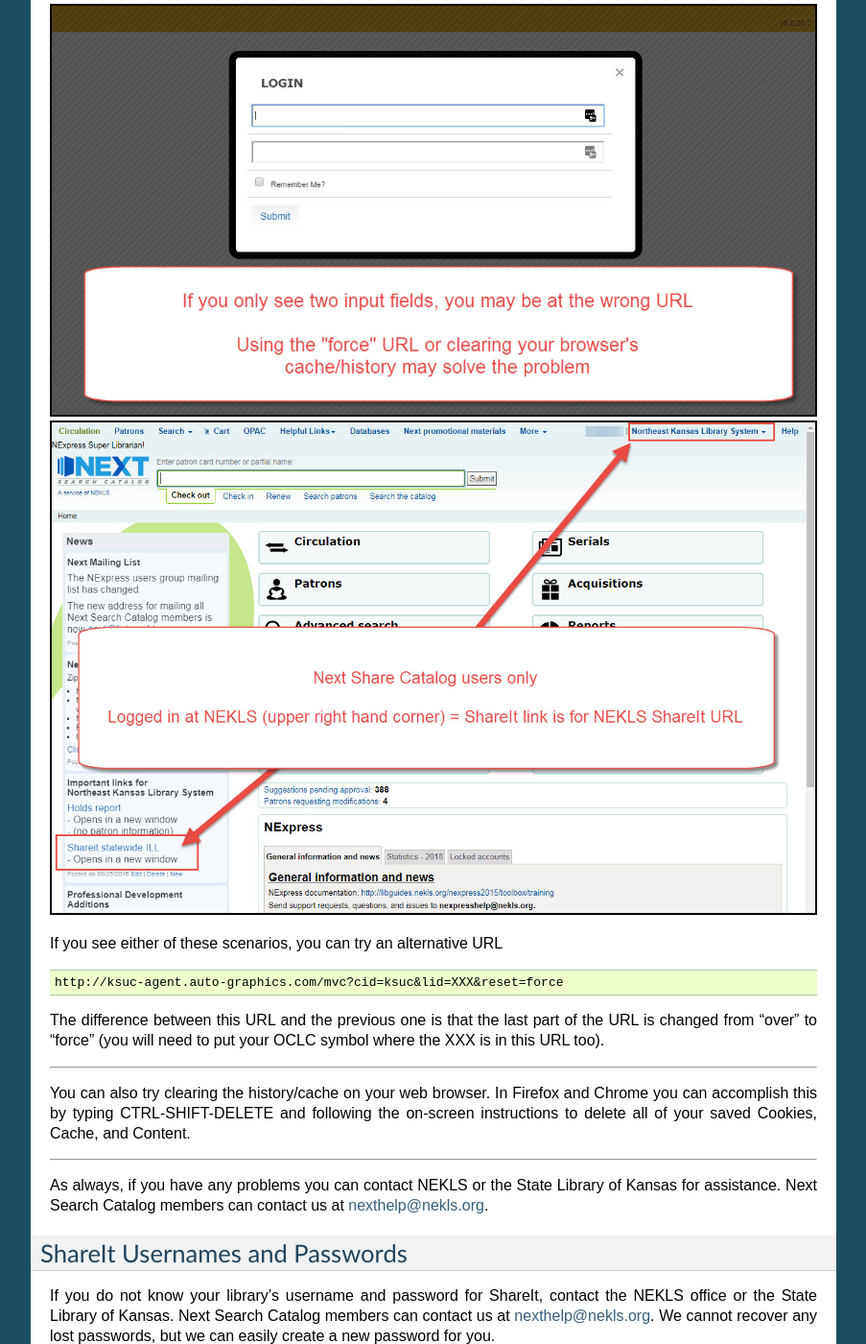
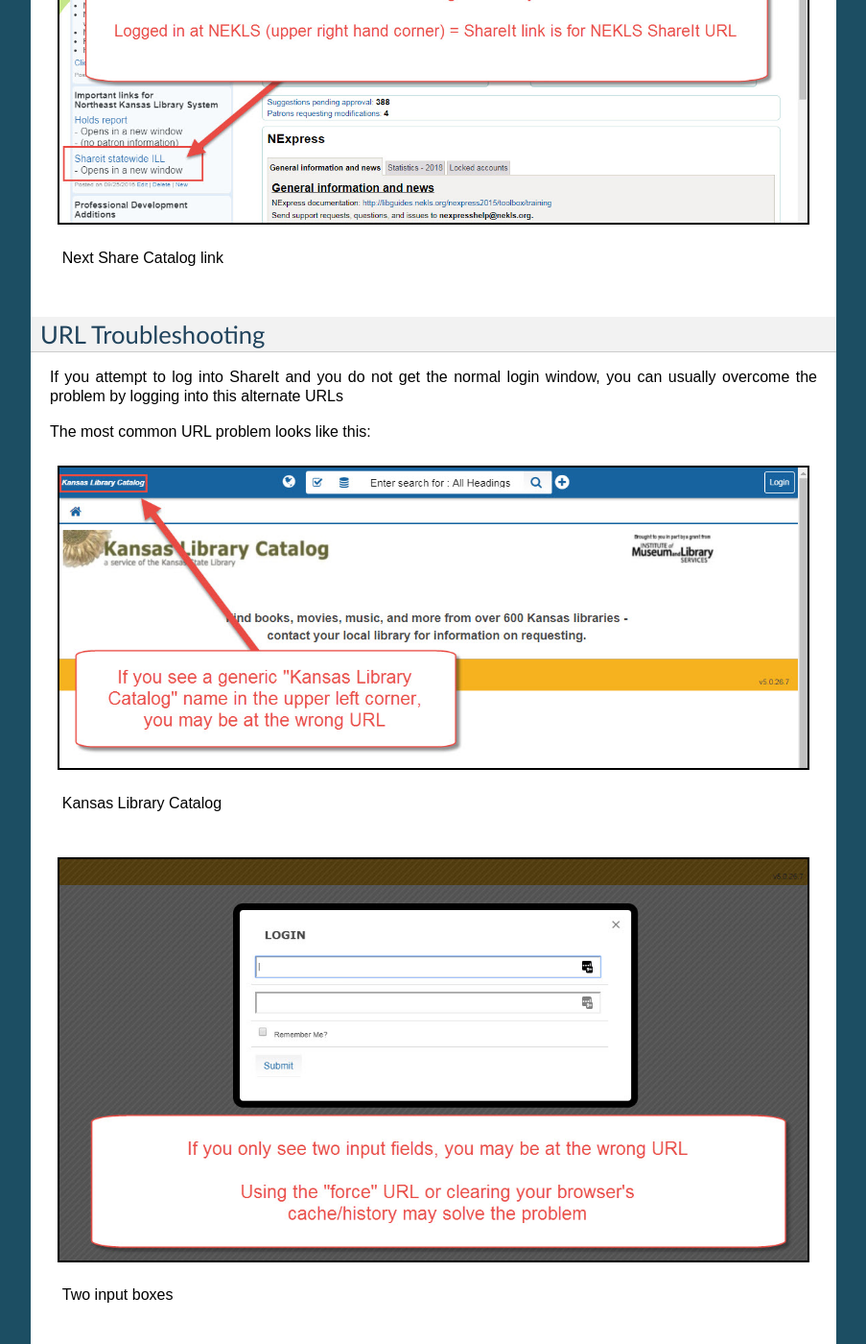
Before and after one commit to northeast-kansas-library-system/ill_training, a Sphinx documentation site: the page built from source/login.rst, in a window 1280 px wide and 1400 px high, scrolled down 2540 px. Shown: the whole window at 96% size, without its empty margins (198-1101 px from the left). Built offline with Sphinx 7.4.7, drawn with Linux system fonts in a browser that asks for light colours; some of the changed text lies outside the part shown.

Commit message:
updating images to figures

```diff
--- a/source/login.rst
+++ b/source/login.rst
@@ -39,7 +45,9 @@
 
 If you are a member of the Next consortium, you can find the ShareIt URL for your library on the left side of the home page in the staff client.
 
-.. image:: images/040.jpg
+.. figure:: images/060.jpg
+
+    Next Share Catalog link
 
 URL Troubleshooting
 -------------------
@@ -48,10 +56,13 @@
 
 The most common URL problem looks like this:
 
-.. image:: images/050.jpg
+.. figure:: images/040.jpg
 
-.. image:: images/060.jpg
+    Kansas Library Catalog
 
+.. figure:: images/050.jpg
+
+    Two input boxes
 
 If you see either of these scenarios, you can try an alternative URL
 
```
Also changed, not shown: other parts of source/login.rst (+9 -3 lines).
